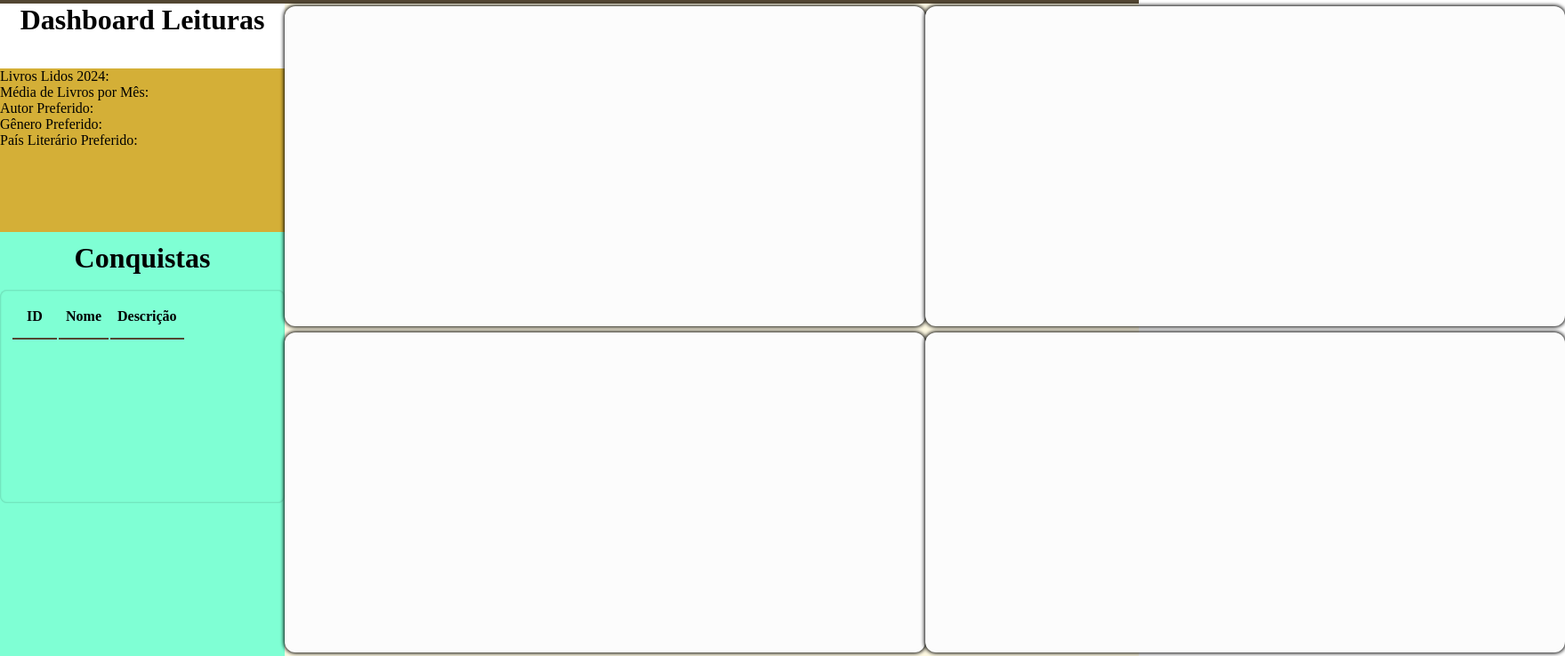
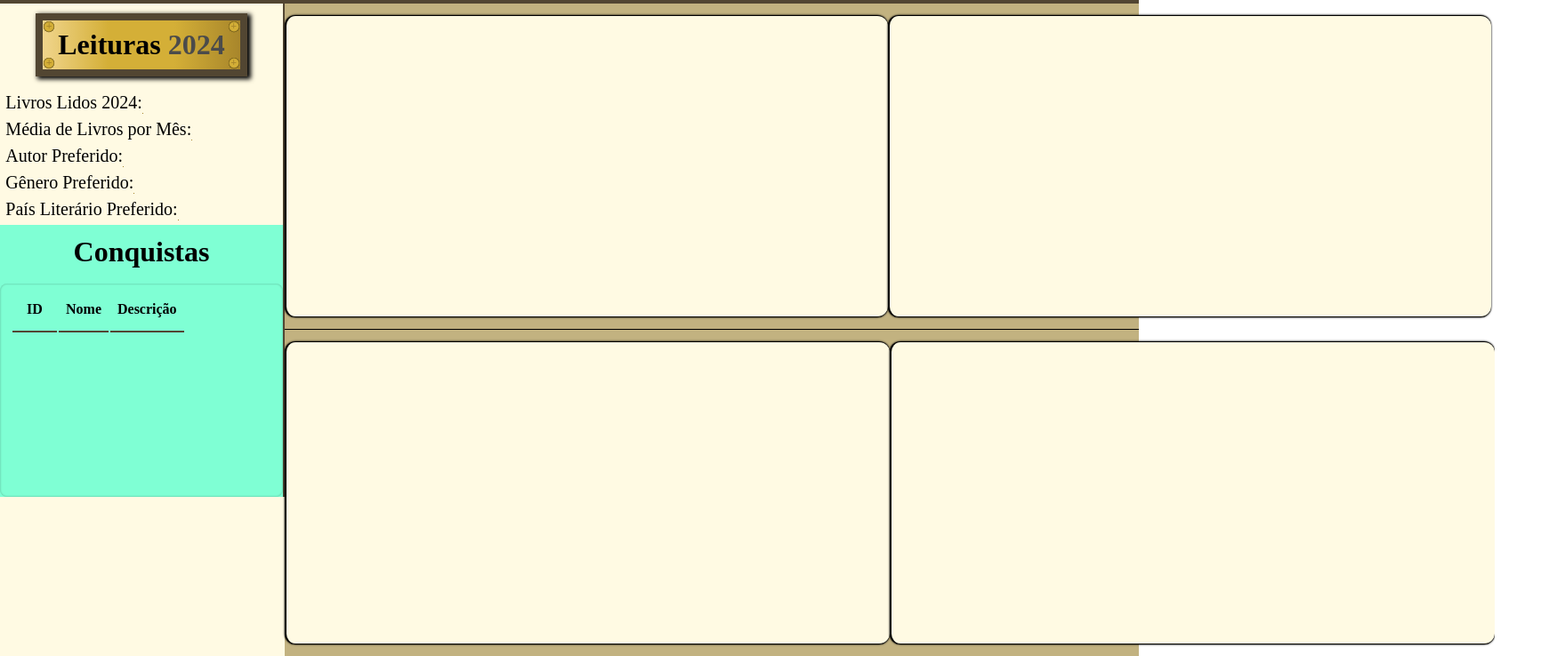
Before and after one commit to fabiamdamaceno/Lendo-pelo-Mundo, a website: page site/public/dashboard.html in a window 1280 px wide. Shown: the part 62-800 px from the top of the page at 89% size, 1759 px wide, since content can reach past the window. Drawn offline with nearby package versions, Linux system fonts and the light colour scheme; no server answers.

Commit message:
Adicionado estilização na dashboard

```diff
--- a/site/public/css/styleDashboard.css
+++ b/site/public/css/styleDashboard.css
@@ -48,21 +48,52 @@ main {
 
 main .lateral {
     width: 25vw;
-    height: 91.8vh;
-    background-color: white;
+    height: 91.8%;
+    /* background-color: white; */
+    border-right: 2px solid #524632;
 
     display: flex;
     flex-direction: column;
     /* justify-content: space-between; */
 }
 
-.lateral .titulo {
-    min-height: 10%;
+.lateral>.titulo {
+    /* width: 80%; */
+    /* height: 10.5vh; */
+
+    align-content: center;
+
+    background: linear-gradient(to left, #A8862B, #D4AF37,  #D4AF37, #F0D58C);
+
+    margin: 11px;
+
+    padding: 0.4% 0.4%;
+    border: 8px solid #524632;
+    box-shadow: 3px 2px 5px 1px black;
+    display: flex;
+
+    align-self: center;
+    justify-content: space-between;
 }
 
 .lateral .kpis {
-    background-color: #D4AF37;
+    /* background-color: slateblue; */
+    width: 100%;
+    padding: 1% 2%;
+    /* color: white; */
     min-height: 25%;
+
+    font-size: 20px;
+    line-height: 30px;
+}
+
+.kpis .kpi .dado {
+    padding: 0.1%;
+    /* border: 0.1px solid #A8862B; */
+    border-bottom: 0.25px solid #A8862B;
+
+    color: #D4AF37;
+    font-weight: 600;
 }
 
 .lateral .painel {
@@ -76,20 +107,35 @@ main .centro {
     width: 75vw;
     /* height: 100%; */
     height: 91.8vh;
-
+    background-color: #C2B280;
 }
 
 .centro .andar {
     width: 100%;
     height: 50%;
 
+    padding: 1% 0%;
+
     display: flex;
     flex-direction: row;
     justify-content: space-around;
     align-items: center;
+}
 
-    /* background-color: beige; */
-    /* border: 0.5px solid salmon; */
+.centro .cima {
+    border-bottom: 1px solid black;
+}
+
+.centro .grafico {
+    /* background-color: #C2B280; */
+    /* width: 45%; */
+    padding: 0.5% 1%;
+    background-color: #FFFAE3;
+    border-left: 2px solid black;
+    border-top: 0.5px solid black;
+    border-bottom: 0.5px solid black;
+
+    box-shadow: 0px 0px 2px 0.25px black;
 }
 
 /* Graficos */
@@ -98,9 +144,9 @@ main .centro {
     /* padding: 1%; */
     height: 98%;
     /* width: 30vw; */
-    background-color: #FCFCFC;
-    box-shadow: 0px 0px 4px 1px black;
-    border: inset 5px solid black;
+    /* background-color: #FCFCFC; */
+    /* box-shadow: inset 0px 0px 4px 1px black; */
+    /* border: 1px solid black; */
 
 
     /* border: 1px solid black; */
--- a/site/public/dashboard.html
+++ b/site/public/dashboard.html
@@ -37,7 +37,23 @@
             <div class="dash">
                 <div class="lateral">
                     <div class="titulo">
-                        <h1>Dashboard Leituras</h1>
+                        <div class="parafusos">
+                            <div class="parafusoFora parafusoFora1">
+                                <span class="parafuso">+</span>
+                            </div>
+                            <div class="parafusoFora parafusoFora2">
+                                <span class="parafuso">+</span>
+                            </div>
+                        </div>
+                        <h2>Leituras <span style="color:#4B4B4B;">2024</span></h2>
+                        <div class="parafusos">
+                            <div class="parafusoFora parafusoFora1">
+                                <span class="parafuso">+</span>
+                            </div>
+                            <div class="parafusoFora parafusoFora2">
+                                <span class="parafuso">+</span>
+                            </div>
+                        </div>
                     </div>
                     <div class="kpis">
                         <div class="kpi">
@@ -110,18 +126,18 @@
 
                 <div class="centro">
                     <div class="cima andar">
-                        <div class="grafico">
+                        <div class="grafico grafico1">
                             <canvas id="myChart1"></canvas>
                         </div>
-                        <div class="grafico">
+                        <div class="grafico grafico2">
                             <canvas id="myChart2"></canvas>
                         </div>
                     </div>
                     <div class="baixo andar">
-                        <div class="grafico">
+                        <div class="grafico grafico3">
                             <canvas id="myChart3"></canvas>
                         </div>
-                        <div class="grafico">
+                        <div class="grafico grafico4">
                             <canvas id="myChart4"></canvas>
                         </div>
                     </div>
--- a/site/public/js/scriptDashboard.js
+++ b/site/public/js/scriptDashboard.js
@@ -43,6 +43,9 @@ var livrosSet = 0;
 var livrosOut = 0;
 var livrosNov = 0;
 var livrosDez = 0;
+var mesMaisLidoNome = '';
+var mesMaisLidoQtd = 0;
+var mesQtd;
 
 // Variaveis KPIs
 
@@ -59,7 +62,6 @@ var conquistas = {
     descricaoConquista: []
 };
 var conquistasQtd = 0;
-
 
 
 
@@ -106,44 +108,76 @@ function gerarGraficos() {
 
                     var mes = dataIndexParte[1];
 
+
+
                     switch (mes) {
                         case '01':
                             livrosJan++;
+                            mesQtd = livrosJan;
+
                             break;
                         case '02':
                             livrosFev++;
+                            mesQtd = livrosFev;
+
                             break;
                         case '03':
                             livrosMar++;
+                            mesQtd = livrosMar;
+
                             break;
                         case '04':
                             livrosAbr++;
+                            mesQtd = livrosAbr;
+
                             break;
                         case '05':
                             livrosMaio++;
+                            mesQtd = livrosMaio;
+
                             break;
                         case '06':
                             livrosJun++;
+                            mesQtd = livrosJun;
+
                             break;
                         case '07':
                             livrosJul++;
+                            mesQtd = livrosJul;
+
                             break;
                         case '08':
                             livrosAgo++;
+                            mesQtd = livrosAgo;
+
                             break;
                         case '09':
                             livrosSet++;
+                            mesQtd = livrosSet;
+
                             break;
                         case '10':
                             livrosOut++;
+                            mesQtd = livrosOut;
+
                             break;
                         case '11':
                             livrosNov++;
+                            mesQtd = livrosNov;
+
                             break;
                         case '12':
                             livrosDez++;
+                            mesQtd = livrosDez;
+
                             break;
                     };
+
+                    if (mesQtd > mesMaisLidoQtd) {
+                        mesMaisLidoQtd = mesQtd;
+                        mesMaisLidoNome = mes;
+                    };
+
 
                     // Tratamento Dados Gráfico 2
                     var genAutorIndex = resposta[i].genAutor;
@@ -191,7 +225,7 @@ function gerarGraficos() {
 
                 };
 
-                c1_livrosMes = [livrosJan, livrosFev, livrosMar, livrosAbr, livrosMaio, livrosJun, livrosJul, livrosAgo, livrosSet, livrosOut, livrosNov, livrosDez];
+                c1_livrosMes = [livrosJan, livrosFev, livrosMar, livrosAbr, livrosMaio, livrosJun, livrosJul, livrosAgo, livrosSet, livrosOut, livrosNov, livrosDez, mesMaisLidoQtd*1.5];
 
                 c2_autorGeneroLivros = [livrosHomem, livrosMulher];
 
```
